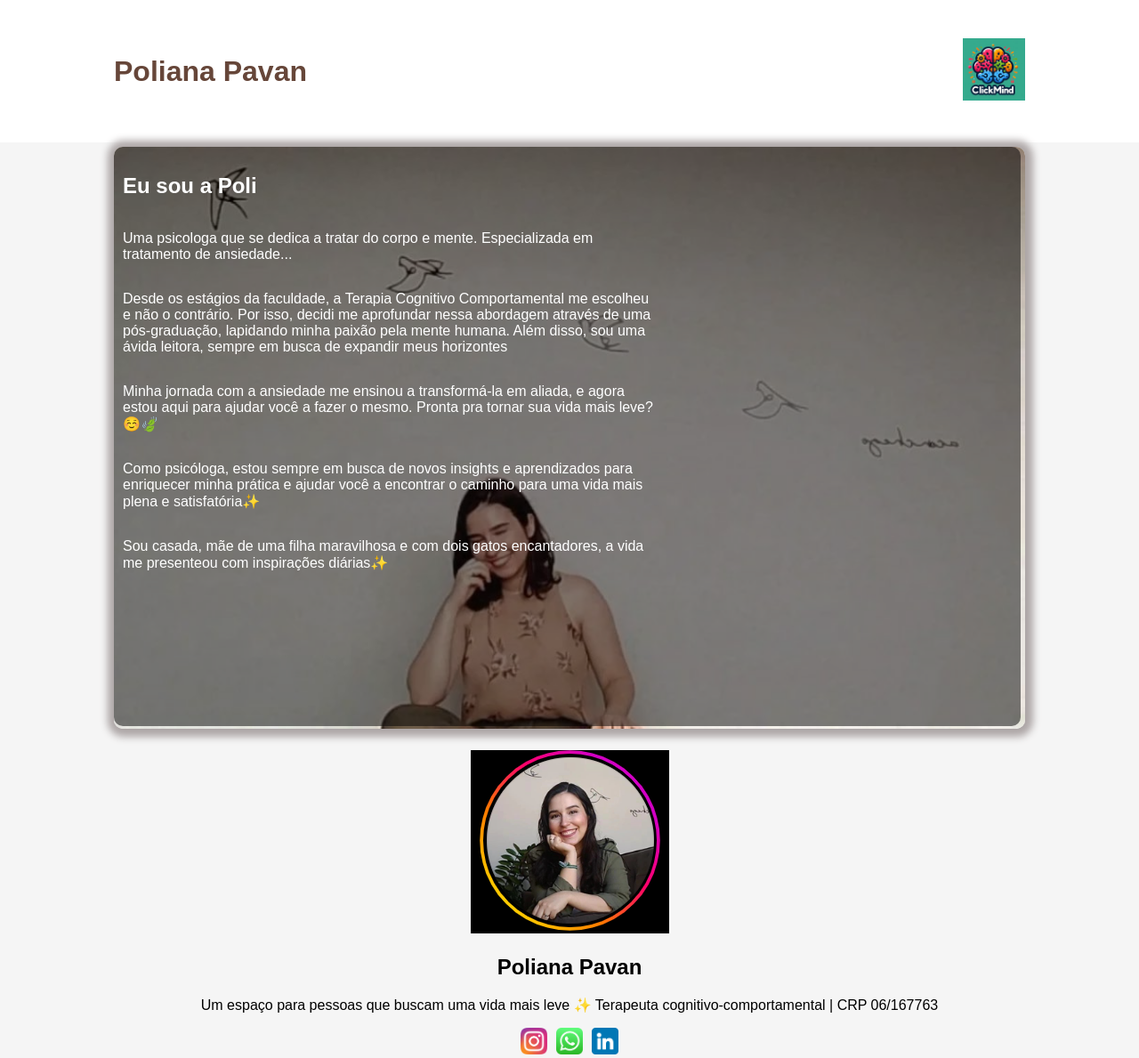
After one commit to Oliveira2023/PSocial, a PHP site: page /psicologa.html in a window 1280 px wide. The commit adds this page. Shown: the whole page at 89% size. Run offline with PHP 8.4, Linux system fonts and the light colour scheme.

Commit message:
update210624

```diff
--- a/contato.html
+++ b/contato.html
@@ -11,11 +11,11 @@
 </head>
 <body>
     <header>
-        <h1><a href="index.html">Poliana Pavan</a></h1>
+        <h1><a href="index.html">ClickMind</a></h1>
         <nav>
             <ul>
                 <li><a href="index.html">Início</a></li>
-                <li><a href="clinica.html">A Clínica</a></li>
+                <li><a href="projeto.html">O projeto</a></li>
                 <li><a href="valores.html">Valores</a></li>
                 <!-- <li><a href="contato.html">Contato</a></li> -->
             </ul>
--- a/header.php
+++ b/header.php
@@ -3,7 +3,7 @@
         <nav>
             <ul>
                 <li><a href="index.html">Início</a></li>
-                <li><a href="clinica.html">A Clínica</a></li>
+                <li><a href="projeto.html">O projeto</a></li>
                 <li><a href="valores.html">Valores</a></li>
                 <!-- <li><a href="contato.html">Contato</a></li> -->
             </ul>
--- /dev/null
+++ b/psicologa.html
@@ -0,0 +1,59 @@
+<!DOCTYPE html>
+<html lang="pt-br">
+<head>
+    <meta charset="UTF-8">
+    <meta name="viewport" content="width=device-width, initial-scale=1.0">
+    <title>Poli</title>
+    <link rel="stylesheet" href="stylePsicologa.css">
+    <link rel="stylesheet" href="styleFooter.css">
+</head>
+<body>
+    <header>
+        <h1><a href="index.html">Poliana Pavan</a></h1>
+        <div><img src="./assets/images/logo300.jpg" alt="" srcset=""></div>
+    </header>
+    <div id="psicologa">
+        <div id="insidePhoto">
+            <h2>Eu sou a Poli</h2>
+
+            <p>
+                Uma psicologa que se dedica a tratar do corpo e mente. Especializada em tratamento de ansiedade...
+            </p>
+            <p>
+                Desde os estágios da faculdade, a Terapia Cognitivo Comportamental me escolheu e não o contrário. Por isso, decidi me aprofundar nessa abordagem através de uma pós-graduação, lapidando minha paixão pela mente humana. Além disso, sou uma ávida leitora, sempre em busca de expandir meus horizontes
+            </p>
+            <p>
+                Minha jornada com a ansiedade me ensinou a transformá-la em aliada, e agora estou aqui para ajudar você a fazer o mesmo. Pronta pra tornar sua vida mais leve? ☺️🍃
+            </p>
+            <p>
+                Como psicóloga, estou sempre em busca de novos insights e aprendizados para enriquecer minha prática e ajudar você a encontrar o caminho para uma vida mais plena e satisfatória✨
+            </p>
+            <p>
+                Sou casada, mãe de uma filha maravilhosa e com dois gatos encantadores, a vida me presenteou com inspirações diárias✨
+            </p>
+        </div>
+        <img src="assets/images/poliface.jpg" alt="Foto da psicologa" srcset="">
+    </div>
+    <footer>
+        <div>
+            <img src="./assets/images/capturaFace.png" alt="">
+        </div>
+        <div>
+            <h2>Poliana Pavan</h2>
+            <p>Um espaço para pessoas que buscam uma vida mais leve ✨
+                Terapeuta cognitivo-comportamental | CRP 06/167763</p>
+        </div>
+        <div id="redes-sociais">
+            <div class="redes">
+                <a href="https://www.instagram.com/polianapavan.psi/" target="_blank"><img src="./assets/images/instagram-40.png" alt=""></a>
+            </div>
+            <div class="redes">
+                <a rel="stylesheet" href="https://wa.me/+5519994536199?text=Olá,%20gostaria%20de%20agendar%20uma%20consulta" target="_blank" text="olá "><img src="./assets/images/whatsapp-33.png" alt=""></a>
+            </div>
+            <div class="redes">
+                <img src="./assets/images/linkedin.png" alt="">
+            </div>
+        </div>
+    </footer>
+</body>
+</html>
--- /dev/null
+++ b/stylePsicologa.css
@@ -0,0 +1,68 @@
+body {
+    margin: 0;
+    padding: 0;
+    font-family: Arial, Helvetica, sans-serif;
+    background-color: #f5f5f5;
+    box-sizing: border-box;
+}
+header {
+    display: flex;
+    justify-content: space-between;
+    align-items: center;
+    /* width: 100vw; */
+    height: 20vh;
+    padding: 0 10%;
+    color: #664639;
+    background-color: white;
+    > h1 {
+        > a {
+            text-decoration: none;
+            color: inherit;
+        }
+    }
+    > div {
+        width: 70px;
+        > img {
+            width: 100%;
+        }
+    }
+}
+#psicologa {
+    /* box-sizing: border-box; */
+
+    position: relative;
+    width: 80%;
+    margin: 5px auto;
+    box-sizing: border-box;
+
+    margin-bottom: 20px;
+    > img {
+        width: 100%;
+
+        border-radius: 10px;
+        box-shadow: 1px 1px 8px 8px rgb(173, 166, 166);
+    }
+    #insidePhoto {
+        position: absolute;
+        border-radius: 10px;
+        top: 0;
+        left: 0;
+        width: 97.6%;
+        height: 96%;
+        overflow: hidden;
+        background-color: rgba(0, 0, 0, 0.5);
+        display: flex;
+        flex-direction: column;
+        /* justify-content: center; */
+        /* align-items: center; */
+        color: white;
+        padding: 10px;
+        > h2 {
+            width: 50%;
+        }
+        > p {
+            width: 60%;
+            /* margin: 5px; */
+        }
+    }
+}
--- a/valores.html
+++ b/valores.html
@@ -10,11 +10,11 @@
 </head>
 <body>
     <header>
-        <h1><a href="index.html">Poliana Pavan</a></h1>
+        <h1><a href="index.html">ClickMind</a></h1>
         <nav>
             <ul>
                 <li><a href="index.html">Início</a></li>
-                <li><a href="clinica.html">A Clínica</a></li>
+                <li><a href="clinica.html">O projeto</a></li>
                 <li><a href="valores.html">Valores</a></li>
                 <!-- <li><a href="contato.html">Contato</a></li> -->
             </ul>
```
Also changed, not shown: clinica.html (+2 -39 lines), index.html (+6 -5 lines), projeto.html (added, +56 -0 lines), styleClinica.css (added, +24 -0 lines), assets/images/logo.jpg (added), assets/images/logo300.jpg (added), assets/images/poliface.jpg (added).
